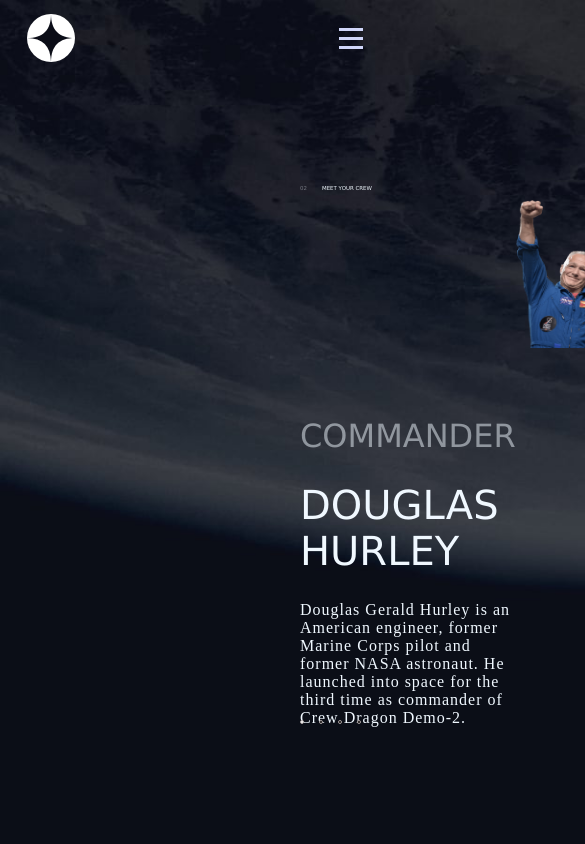
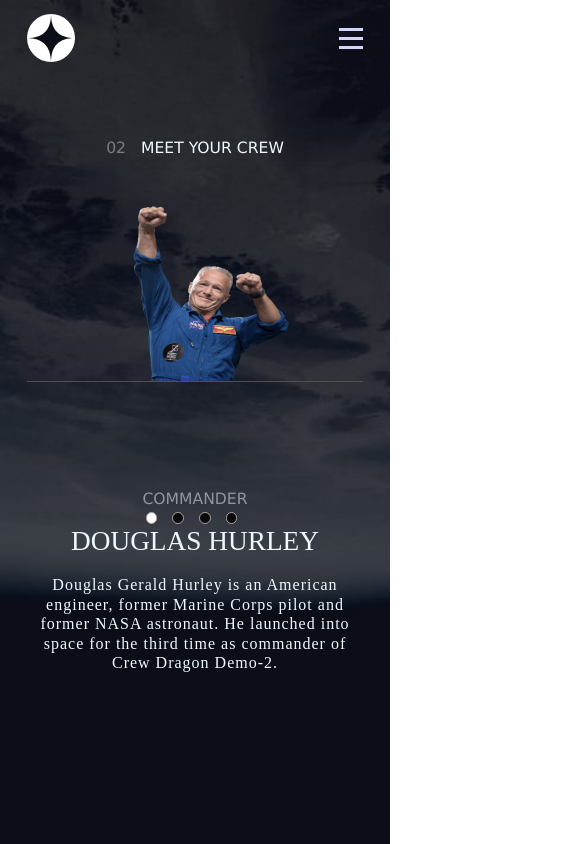
Before and after one commit to Kellsonphilips/space-tourism, a React (Create React App) app: page /crew in a window 390 px wide. Shown: the top 844 px of the page, 585 px wide, since content can reach past the window. Built offline with nearby package versions, Linux system fonts and the light colour scheme.

Commit message:
crew mobile modification

```diff
--- a/src/routes/crew/crew.component.jsx
+++ b/src/routes/crew/crew.component.jsx
@@ -21,7 +21,6 @@
     .replace(" ", "-")}.png`);
 
   return (
-    <div>
     <div className="crew-container" key={id}>
       <div className="crew-info-container">
         <h2 className="crew-header">
@@ -68,7 +67,6 @@
         />
       </div>
     </div>
-    </div>
   );
 };
 
--- a/src/routes/crew/crew.styles.scss
+++ b/src/routes/crew/crew.styles.scss
@@ -87,5 +87,74 @@
       height: 38vw;
     }
   }
+}
 
+@media screen and (max-width: 767px) {
+  .crew-container {
+    display: flex;
+    flex-direction: column;
+    justify-content: center;
+    background-image: url($mobile-crew-background);
+    padding: 30vw 7vw;
+    text-align: center;
+
+    .crew-info-container {
+      width: 100%;
+      height: 0;
+
+      .crew-header {
+        display: flex;
+        justify-content: center;
+        bottom: 13rem;
+        font-size: 4vw;
+      }
+
+      .crew-details-container {
+        position: relative;
+        top: 7rem;
+
+        .crew-role {
+          font-size: 4vw;
+        }
+
+        .crew-name {
+          font-size: 7vw;
+          font-family: 'Lora', serif;
+        }
+        .crew-details {
+          line-height: 5vw;
+        }
+      }
+
+      .crew-navigation {
+        display: flex;
+        justify-content: center;
+        bottom: 20rem;
+        left: 1vw;
+        width: 100%;
+        position: absolute;
+
+        .crew-navs {
+          width: 3vw;
+          height: 3vw;
+        }
+      }
+    }
+
+    .crew-image-container {
+      position: relative;
+      bottom: 8rem;
+      width: 100%;
+      padding-left: 27vw;
+      border-bottom: 1px solid rgb(83, 78, 78);
+
+      .image {
+        display: flex;
+        justify-content: center;
+        align-self: center;
+        width: 40vw;
+        height: 45vw;
+      }
+    }
+  }
 }
--- a/src/routes/destination/destination.styles.scss
+++ b/src/routes/destination/destination.styles.scss
@@ -119,7 +119,7 @@
     justify-content: center;
     flex-direction: column;
     background-image: url($mobile-destination-background);
-    padding: 35rem 2rem;
+    padding: 34rem 2rem;
     text-align: center;
 
     .destination-header {
```
Lines whose indentation alone changed are shown as unchanged.
